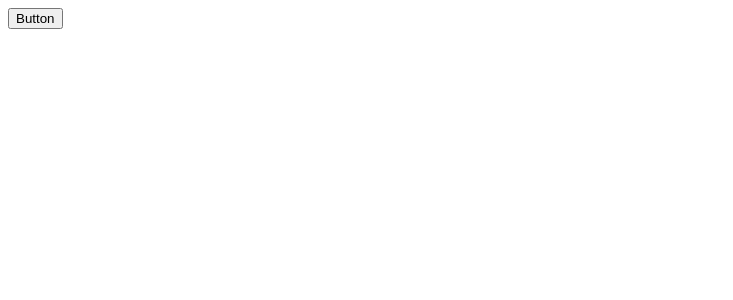
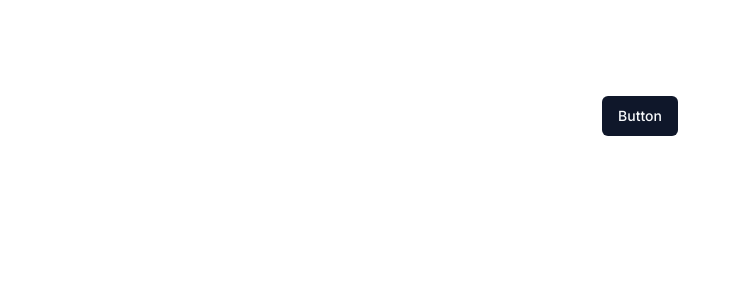
Before and after one commit to Muradbagi/My-shop, a Next.js app: page / in a window 1280 px wide. Shown: the top 300 px of the page, without its empty margins (0-733 px from the left). Built offline with nearby package versions, Linux system fonts and the light colour scheme.

Commit message:
Добавлен файл

```diff
--- /dev/null
+++ b/src/app/layout.tsx
@@ -0,0 +1,34 @@
+import type { Metadata } from "next";
+import "./globals.css";
+import { Inter as FontSans } from "next/font/google";
+import { cn } from "@/shared/ui/utils";
+
+
+export const metadata: Metadata = {
+    title: "Create Next App",
+    description: "Generated by create next app",
+};
+
+const fontSans = FontSans({
+    subsets: ["latin"],
+    variable: "--font-sans",
+});
+
+export default function RootLayout({
+    children,
+  }: {
+    children: React.ReactNode;
+  }) {
+    return (
+      <html lang="en">
+        <body
+          className={cn (
+            "min-h-screen bg-background font-sans antialiased",
+            fontSans.variable,
+          )}
+        >
+          {children}
+        </body>
+      </html>
+    );
+  }
```
